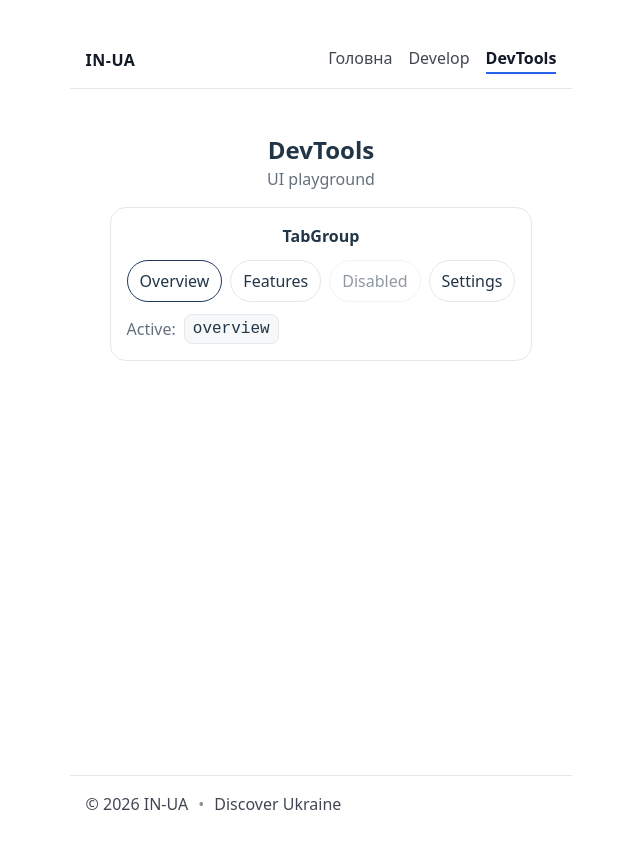
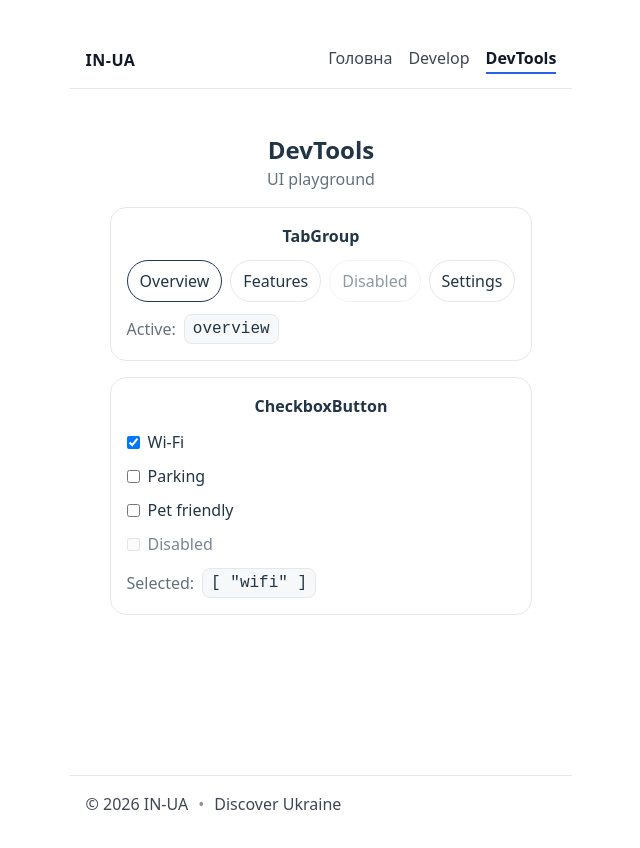
Before and after one commit to unbreakable-coders/travel-guide-in-ua, a Vue app: page /devtools in a window 1280 px wide. Shown: the top 848 px of the page, without its empty margins (319-959 px from the left). Built offline with nearby package versions, Linux system fonts and the light colour scheme.

Commit message:
UC-12: add CheckboxButton component

```diff
--- a/src/components/pages/DevToolsPage.vue
+++ b/src/components/pages/DevToolsPage.vue
@@ -2,6 +2,7 @@
   import { ref } from "vue";
   import { TabGroup } from "@/shared/ui/TabGroup";
   import type { TabOption } from "@/shared/ui/TabGroup";
+  import { CheckboxButton } from "@/shared/form/CheckboxButton";
 
   const options: TabOption[] = [
     { value: "overview", label: "Overview" },
@@ -15,6 +16,8 @@
   const onUpdate = (value: string | number) => {
     active.value = value;
   };
+
+  const selected = ref<Array<string | number>>(["wifi"]);
 </script>
 
 <template>
@@ -32,6 +35,22 @@
       <div class="row">
         <span class="label">Active:</span>
         <code class="code">{{ active }}</code>
+      </div>
+    </div>
+
+    <div class="card">
+      <h2 class="cardTitle">CheckboxButton</h2>
+
+      <div class="stack">
+        <CheckboxButton v-model="selected" value="wifi" label="Wi-Fi" />
+        <CheckboxButton v-model="selected" value="parking" label="Parking" />
+        <CheckboxButton v-model="selected" value="pet" label="Pet friendly" />
+        <CheckboxButton v-model="selected" value="disabled" label="Disabled" :isDisabled="true" />
+      </div>
+
+      <div class="row">
+        <span class="label">Selected:</span>
+        <code class="code">{{ selected }}</code>
       </div>
     </div>
   </section>
@@ -76,6 +95,11 @@
     font-weight: 700;
   }
 
+  .stack {
+    display: grid;
+    gap: 10px;
+  }
+
   .row {
     display: flex;
     align-items: center;
--- /dev/null
+++ b/src/shared/form/CheckboxButton/CheckboxButton.vue
@@ -0,0 +1,69 @@
+<script setup lang="ts">
+  import { computed } from "vue";
+
+  interface Props {
+    value: string | number;
+    modelValue?: Array<string | number>;
+    isDisabled?: boolean;
+    label: string;
+  }
+
+  const props = defineProps<Props>();
+
+  const emit = defineEmits<{
+    (e: "update:modelValue", value: Array<string | number>): void;
+  }>();
+
+  const isChecked = computed(() => {
+    const current = props.modelValue ?? [];
+    return current.includes(props.value);
+  });
+
+  const handleToggle = () => {
+    if (props.isDisabled) return;
+
+    const current = props.modelValue ?? [];
+    const newValue = current.includes(props.value)
+      ? current.filter((v) => v !== props.value)
+      : [...current, props.value];
+
+    emit("update:modelValue", newValue);
+  };
+</script>
+
+<template>
+  <label class="checkbox" :class="{ 'checkbox--disabled': isDisabled }">
+    <input
+      class="checkbox__input"
+      type="checkbox"
+      :checked="isChecked"
+      :disabled="isDisabled"
+      @change="handleToggle"
+    />
+
+    <span v-if="label" class="checkbox__label">{{ label }}</span>
+  </label>
+</template>
+
+<style scoped>
+  .checkbox {
+    display: inline-flex;
+    align-items: center;
+    gap: 8px;
+    cursor: pointer;
+    user-select: none;
+  }
+
+  .checkbox--disabled {
+    cursor: not-allowed;
+    opacity: 0.6;
+  }
+
+  .checkbox__input {
+    cursor: inherit;
+  }
+
+  .checkbox__label {
+    cursor: inherit;
+  }
+</style>
--- /dev/null
+++ b/src/shared/form/CheckboxButton/index.ts
@@ -0,0 +1,2 @@
+export { default as CheckboxButton } from "./CheckboxButton.vue";
+export type { CheckboxButtonProps } from "./types";
--- /dev/null
+++ b/src/shared/form/CheckboxButton/types.ts
@@ -0,0 +1,6 @@
+export interface CheckboxButtonProps {
+  value: string | number;
+  modelValue?: Array<string | number>;
+  isDisabled?: boolean;
+  label: string;
+}
```
